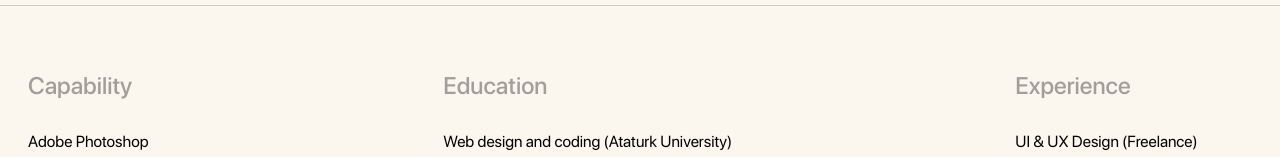
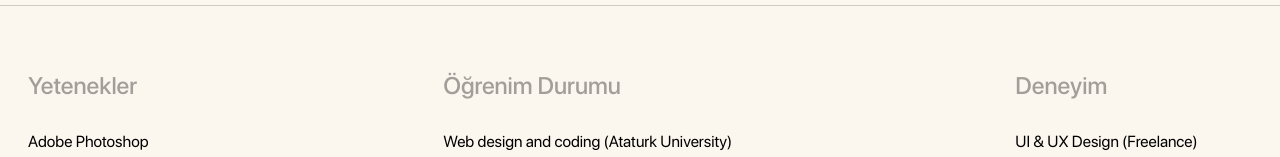
Before and after one commit to devranartworks/devran.works, a Next.js app: page / in a window 1280 px wide. Shown: the part 930-1087 px from the top of the page. Built offline with nearby package versions, Linux system fonts and the light colour scheme.

Commit message:
Update index.tsx

```diff
--- a/app/containers/Home/Skills/index.tsx
+++ b/app/containers/Home/Skills/index.tsx
@@ -11,7 +11,7 @@ const Skills: React.FC = () => {
                 <div className="flex w-full flex-col">
                     <div className="flex w-full flex-col justify-start gap-10 md:flex-row md:justify-between">
                         <div className="flex flex-col">
-                            <h2 className="text-2xl font-medium text-[#1B1B1B]/40">Capability</h2>
+                            <h2 className="text-2xl font-medium text-[#1B1B1B]/40">Yetenekler</h2>
                             <div className="mt-7 flex flex-col gap-2">
                                 {skillsData.skills.map((skill, index) => (
                                     <div key={index}>
@@ -22,7 +22,7 @@ const Skills: React.FC = () => {
                             </div>
                         </div>
                         <div className="flex flex-col">
-                            <h2 className="text-2xl font-medium text-[#1B1B1B]/40">Education</h2>
+                            <h2 className="text-2xl font-medium text-[#1B1B1B]/40">Öğrenim Durumu</h2>
                             <div className="mt-7 flex flex-col gap-2">
                                 {educationData.education.map((education, index) => (
                                     <div key={index}>
@@ -33,7 +33,7 @@ const Skills: React.FC = () => {
                             </div>
                         </div>
                         <div className="flex flex-col">
-                            <h2 className="text-2xl font-medium text-[#1B1B1B]/40">Experience</h2>
+                            <h2 className="text-2xl font-medium text-[#1B1B1B]/40">Deneyim</h2>
                             <div className="mt-7 flex flex-col gap-2">
                                 {experienceData.experience.map((experience, index) => (
                                     <div key={index}>
```
